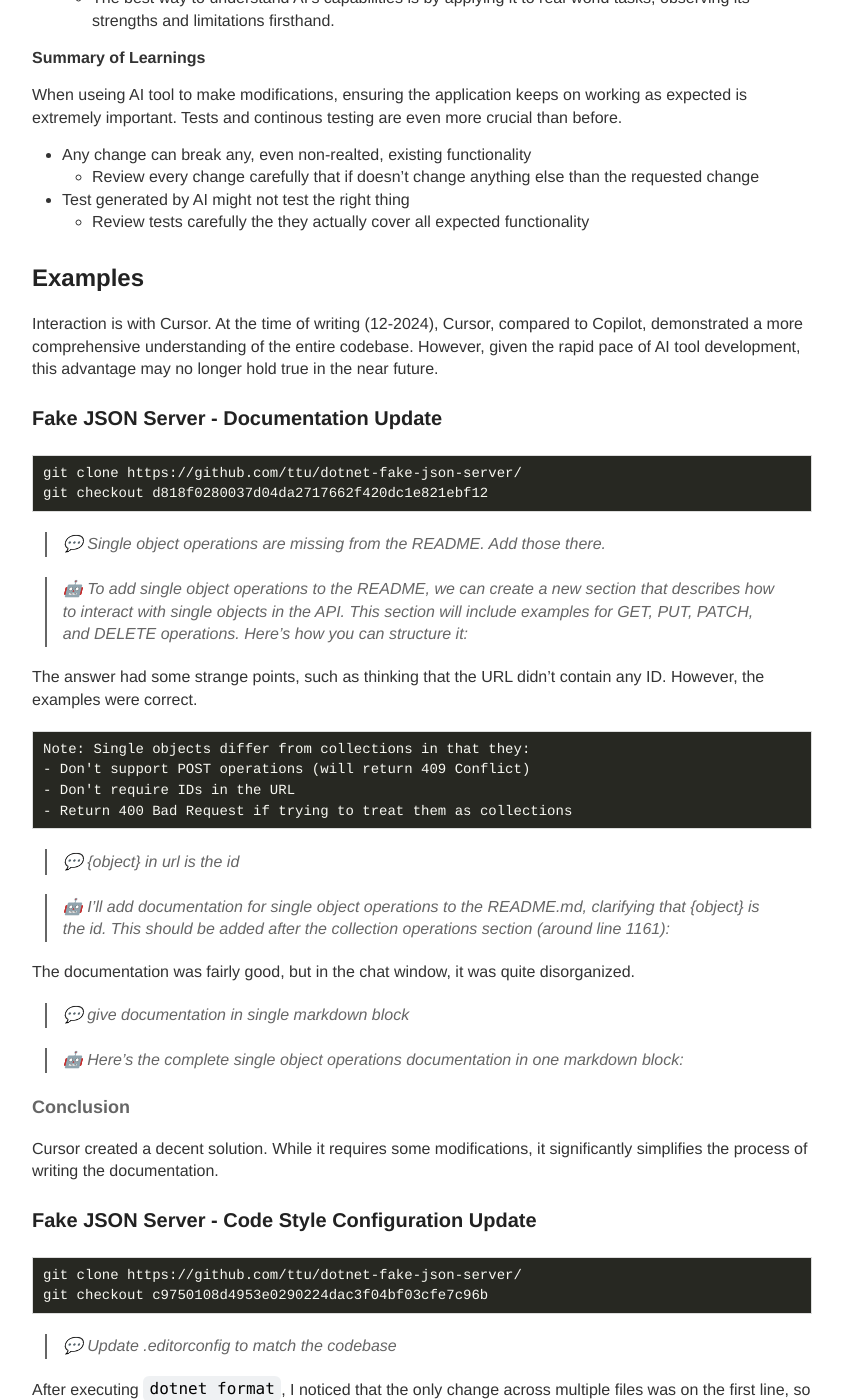
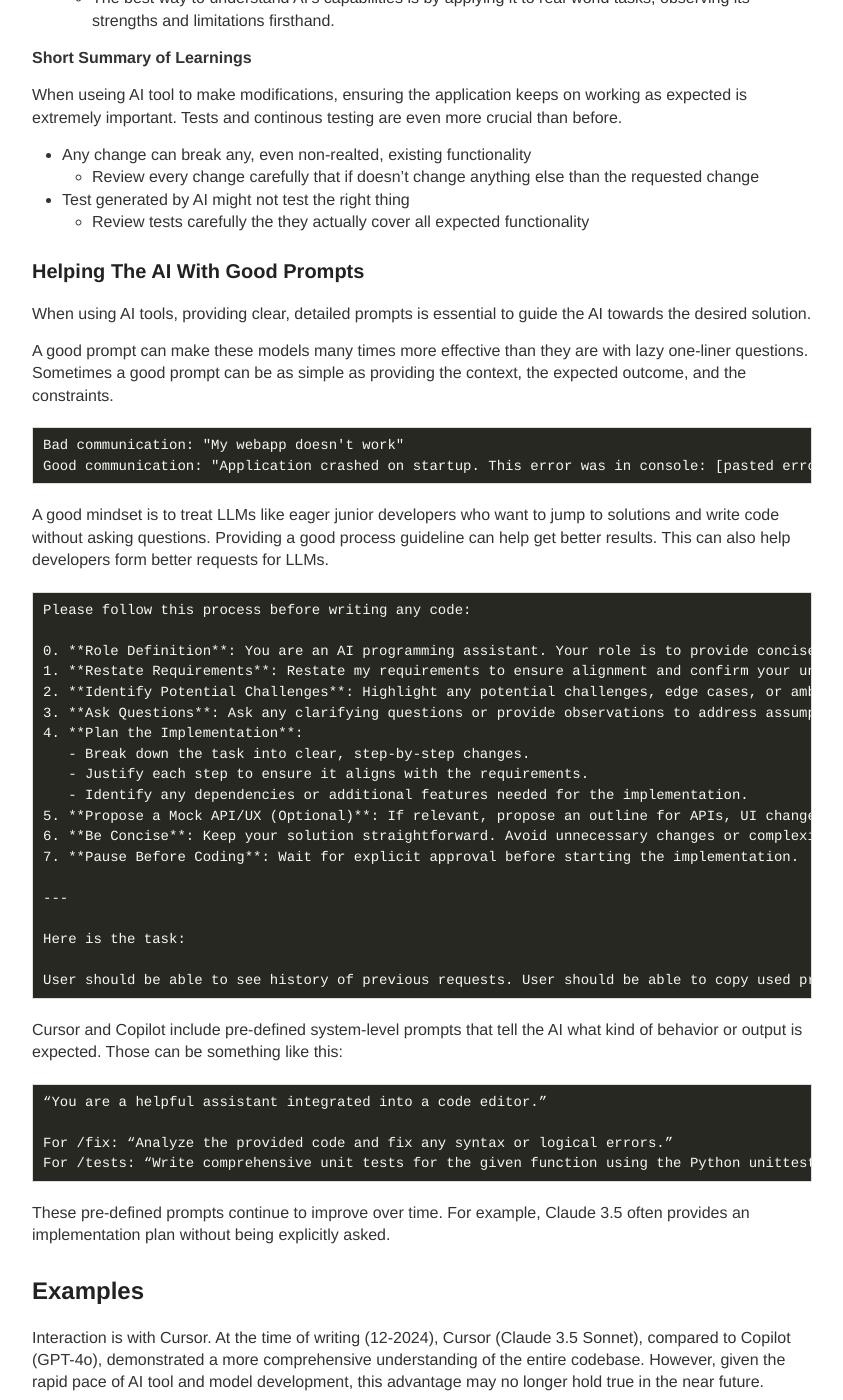
Before and after one commit to ttu/ttu.github.io, a Jekyll site: the page built from _posts/2024-12-10-ai-tools-cursor-copilot-examples.md, in a window 1280 px wide and 1400 px high, scrolled down 2166 px. Shown: the whole window, without its empty margins (218-1061 px from the left). Built offline with Jekyll 4.4.1, drawn with Linux system fonts in a browser that asks for light colours; some of the changed text lies outside the part shown.

Commit message:
Add prompt guidance section to AI tools post

`````diff
--- a/_posts/2024-12-10-ai-tools-cursor-copilot-examples.md
+++ b/_posts/2024-12-10-ai-tools-cursor-copilot-examples.md
@@ -77,8 +77,7 @@ The examples presented are from tasks I performed in the following projects:
 * __Experiment and Learn__
   * The best way to understand AI's capabilities is by applying it to real-world tasks, observing its strengths and limitations firsthand.
 
-
-__Summary of Learnings__
+__Short Summary of Learnings__
 
 When useing AI tool to make modifications, ensuring the application keeps on working as expected is extremely important. Tests and continous testing are even more crucial than before.
 
@@ -87,9 +86,55 @@ When useing AI tool to make modifications, ensuring the application keeps on wor
 * Test generated by AI might not test the right thing
   * Review tests carefully the they actually cover all expected functionality
 
+### Helping The AI With Good Prompts
+
+When using AI tools, providing clear, detailed prompts is essential to guide the AI towards the desired solution.
+
+A good prompt can make these models many times more effective than they are with lazy one-liner questions. Sometimes a good prompt can be as simple as providing the context, the expected outcome, and the constraints.
+
+```
+Bad communication: "My webapp doesn't work"
+Good communication: "Application crashed on startup. This error was in console: [pasted error]"
+```
+
+A good mindset is to treat LLMs like eager junior developers who want to jump to solutions and write code without asking questions. Providing a good process guideline can help get better results. This can also help developers form better requests for LLMs.
+
+```
+Please follow this process before writing any code:
+
+0. **Role Definition**: You are an AI programming assistant. Your role is to provide concise, context-aware solutions for coding tasks. Act as a thoughtful collaborator, focusing on clarity, problem-solving, and aligning with best practices.
+1. **Restate Requirements**: Restate my requirements to ensure alignment and confirm your understanding.
+2. **Identify Potential Challenges**: Highlight any potential challenges, edge cases, or ambiguities in the requirements that may impact the implementation.
+3. **Ask Questions**: Ask any clarifying questions or provide observations to address assumptions or missing details.
+4. **Plan the Implementation**:
+   - Break down the task into clear, step-by-step changes.
+   - Justify each step to ensure it aligns with the requirements.
+   - Identify any dependencies or additional features needed for the implementation.
+5. **Propose a Mock API/UX (Optional)**: If relevant, propose an outline for APIs, UI changes, or user flows that the implementation will impact.
+6. **Be Concise**: Keep your solution straightforward. Avoid unnecessary changes or complexity, focusing only on what’s required to meet the goals.
+7. **Pause Before Coding**: Wait for explicit approval before starting the implementation.
+
+---
+
+Here is the task:
+
+User should be able to see history of previous requests. User should be able to copy used prompt to prompt window.
+```
+
+Cursor and Copilot include pre-defined system-level prompts that tell the AI what kind of behavior or output is expected. Those can be something like this:
+
+```
+“You are a helpful assistant integrated into a code editor.”
+
+For /fix: “Analyze the provided code and fix any syntax or logical errors.”
+For /tests: “Write comprehensive unit tests for the given function using the Python unittest library.”
+```
+
+These pre-defined prompts continue to improve over time. For example, Claude 3.5 often provides an implementation plan without being explicitly asked.
+
 ## Examples
 
-Interaction is with Cursor. At the time of writing (12-2024), Cursor, compared to Copilot, demonstrated a more comprehensive understanding of the entire codebase. However, given the rapid pace of AI tool development, this advantage may no longer hold true in the near future.
+Interaction is with Cursor. At the time of writing (12-2024), Cursor (Claude 3.5 Sonnet), compared to Copilot (GPT-4o), demonstrated a more comprehensive understanding of the entire codebase. However, given the rapid pace of AI tool and model development, this advantage may no longer hold true in the near future.
 
 ### Fake JSON Server - Documentation Update
 
@@ -833,12 +878,12 @@ System.PlatformNotSupportedException: Cannot wait on monitors on this runtime.
    at System.Threading.Tasks.Task.Wait(Int32 millisecondsTimeout, CancellationToken cancellationToken)
    at System.Threading.Tasks.Task.Wait()
    at JobTracker.Services.CompanyService..ctor() in /blazor-prototype/JobTracker/Services/CompanyService.cs:line 18
-````
+```
 
 Cursor was actually using .Wait() in the constructor of the CompanyService. Let’s see how Cursor can fix this.
 
 ```csharp
- public CompanyService()
+public CompanyService()
 {
     _dataStore = new DataStore("companies.json");
     InitializeDataIfEmptyAsync().Wait();
@@ -911,19 +956,19 @@ Cursor successfully created a Blazor WebAssembly prototype for the JSON Flat Fil
 
 Overall, Cursor produced a good prototype. With a few minor manual fixes, I’ll be able to start working on the feature.
 
-### Project for Testing AI Agents (LLM Chat Bot)
+### Project for Testing AI Agents (LLM Chatbot)
 
 [AI Route Planner](https://github.com/ttu/ai-route-planner)
 
-I created a project for testing AI agents. Project was created without a single manual line of code.
+I created a project for testing AI agents or more likely a LLM prompting workflow. Project was created without a single manual line of code.
 
 TODO
 
-Next steps LLM can update the training:
+Next improvements for the project:
 
-> 💬 create wait indicator
+> 💬 Create a wait indicator. Now when user submits a prompt, he doesn't get any feedback what is happening.
 
-> 💬 create tests that validate that flow of the application works. use a mock implementation for OpanAI class. Test should check that each operation works.
+> 💬 Create tests that validate that the flow of the application works. Use a mock implementation for OpenAI class. Test should check that each operation works.
 
 
 ## GitHub Workspaces
@@ -938,8 +983,6 @@ TODO: List example Issues to be solved
 
 [GitHub Issue](https://github.com/ttu/ruuvitag-sensor/issues/247)
 
-https://copilot-workspace.githubnext.com/ttu/ruuvitag-sensor/issues/247?s=abf1
-
 Same as all AI solutions, GitHub Workspace benefits from all possible information provided in the initial prompt. The more detailed the prompt, the better the solution.
 
 Including the comment:
@@ -950,7 +993,7 @@ Current behavior:
 * The current implementation uses hcitool for Bluetooth LE communication in `ruuvitag_sensor/adapters/nix_hci.py`
 * The configuration option to choose the used tool is not present in the current code.
 * The get_ble_adapter function in `ruuvitag_sensor/adapters/__init__.py` does not include an option for bluetoothctl.
-* To implement this feature, a new communication module for bluetoothctl needs to be created and integrated similarly to hcitool in the existing code.
+* To implement this feature, new communication module for bluetoothctl needs to be created and integrated similarly to hcitool in the existing code.
 
 Proposed solution
 * Yes, there is now an option to choose between hcitool and bluetoothctl for scanning tags with a BT 5.x device.
`````
